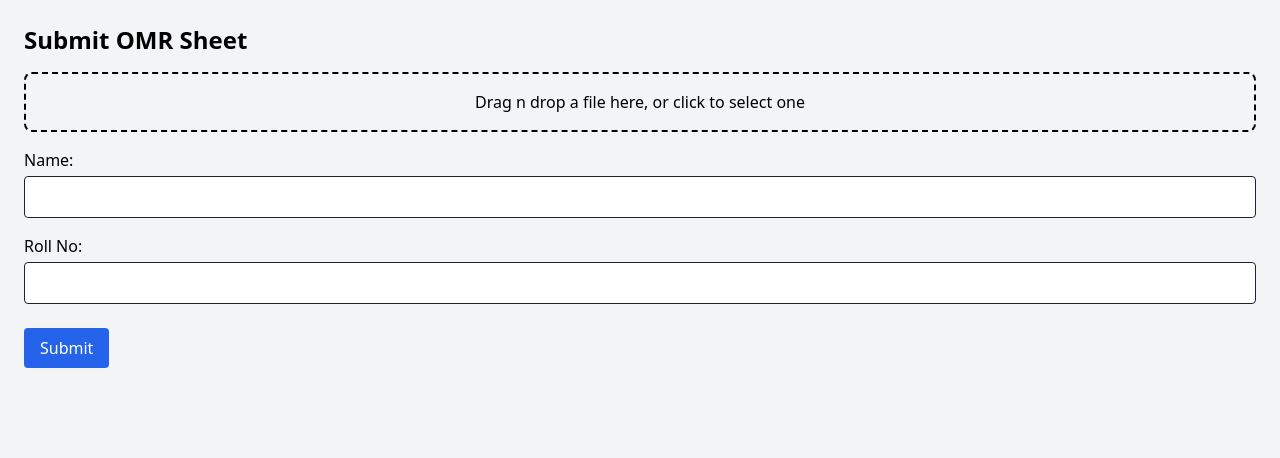
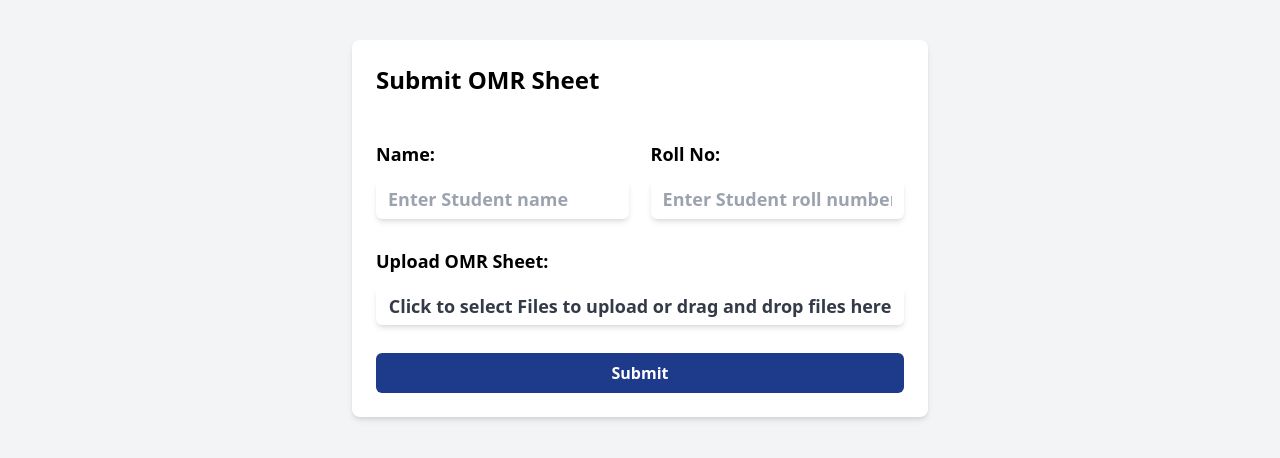
Before and after one commit to Kartikey2011yadav/EduWizTesting-Teacher-Portal, a React (Vite) app: page /submit in a window 1280 px wide. Shown: the top 458 px of the page. Built offline with nearby package versions, Linux system fonts and the light colour scheme.

Commit message:
Changed Dropzone And Submit Page UI

```diff
--- a/src/Components/DropzoneComponent.jsx
+++ b/src/Components/DropzoneComponent.jsx
@@ -1,68 +1,74 @@
-import { useCallback, useState } from 'react';
-import { useDropzone } from 'react-dropzone';
-import PropTypes from 'prop-types';
+import { useCallback, useState } from "react";
+import { useDropzone } from "react-dropzone";
+import PropTypes from "prop-types";
 
 function MyDropzone({ onFileDrop }) {
   const [uploadedFile, setUploadedFile] = useState(null); // State to store uploaded file
   const [previewUrl, setPreviewUrl] = useState(null); // State to store preview URL
   const [isUploading, setIsUploading] = useState(false); // State to track uploading status
 
-  const onDrop = useCallback((acceptedFiles) => {
+  const onDrop = useCallback(
+    (acceptedFiles) => {
       if (acceptedFiles.length) {
         const file = acceptedFiles[0]; // Get the first file
         const formData = new FormData();
-      formData.append('file', file); // Append the file to FormData
+        formData.append("file", file); // Append the file to FormData
 
         // Create a local URL for the image preview
-      if (file.type.startsWith('image/')) {
+        if (file.type.startsWith("image/")) {
           setPreviewUrl(URL.createObjectURL(file)); // Set image preview URL
         }
 
         setIsUploading(true); // Set uploading state to true
 
         // API call to the backend
-      fetch('http://localhost:5000/teacher/upload', {
-        method: 'POST',
+        fetch("http://localhost:5000/teacher/upload", {
+          method: "POST",
           body: formData,
         })
-      .then(response => {
+          .then((response) => {
             if (!response.ok) {
-          throw new Error('File upload failed');
+              throw new Error("File upload failed");
             }
             return response.json();
           })
-      .then(data => {
-        console.log('Response from server:', data);
+          .then((data) => {
+            console.log("Response from server:", data);
             setUploadedFile({ name: file.name, public_id: data.public_id }); // Store the uploaded file info
             onFileDrop(data); // Pass the response data to the parent component
           })
-      .catch(error => {
-        console.error('Error uploading the file:', error);
+          .catch((error) => {
+            console.error("Error uploading the file:", error);
             onFileDrop({}); // Indicate failure
           })
           .finally(() => {
             setIsUploading(false); // Set uploading state to false after the upload is finished
           });
       }
-  }, [onFileDrop]);
+    },
+    [onFileDrop]
+  );
 
   const cancelUpload = async () => {
     if (uploadedFile) {
       try {
-        const response = await fetch('http://localhost:5000/teacher/remove-file', {
-          method: 'POST',
+        const response = await fetch(
+          "http://localhost:5000/teacher/remove-file",
+          {
+            method: "POST",
             body: JSON.stringify({ public_id: uploadedFile.public_id }),
-          headers: { 'Content-Type': 'application/json' },
-        });
+            headers: { "Content-Type": "application/json" },
+          }
+        );
         const result = await response.json();
-        console.log('File removed:', result);
+        console.log("File removed:", result);
 
         // Reset the preview and uploaded file states
         setPreviewUrl(null); // Clear the preview URL
         setUploadedFile(null); // Clear the uploaded file state
         onFileDrop({}); // Notify parent of removal
       } catch (error) {
-        console.error('Error removing file:', error);
+        console.error("Error removing file:", error);
       }
     }
   };
@@ -74,30 +80,47 @@ function MyDropzone({ onFileDrop }) {
   });
 
   return (
-    <div>
+    <div className="flex flex-col h-fit w-full gap-6 items-center">
       <div
         {...getRootProps()}
-        className={`border-2 border-dashed flex flex-col items-center justify-center rounded-lg p-4 my-4 transition-colors
-                    ${isDragActive ? 'border-blue-500 bg-blue-50' : 'border-gray-300'}`}
+        className={`flex flex-col text-center w-full px-3 py-2 dark:bg-input-dark dark:text-white dark:shadow-white/10 border-none rounded-md shadow-md text-graydark focus:outline-none focus:ring-1 focus:ring-primary appearance-none leading-tight focus:shadow-outline items-center justify-center cursor-pointer
+                    ${
+                      isDragActive
+                        ? "border-blue-500 bg-blue-50"
+                        : "border-gray-300"
+                    }`}
       >
         <input {...getInputProps()} />
         {isUploading ? (
-          <p className="text-gray-700">Uploading, please wait...</p>
+          <p className="text-graydark dark:text-[#949a9f]">
+            Uploading, please wait...
+          </p>
         ) : uploadedFile ? (
-          <p className="text-gray-700">Uploaded: {uploadedFile.name}</p>
+          <p className="text-graydark dark:text-[#949a9f]">
+            Uploaded: {uploadedFile.name}
+          </p>
         ) : isDragActive ? (
           <p className="text-blue-600">Drop the files here ...</p>
         ) : (
-          <p className="text-gray-700">Drag n drop a file here, or click to select one</p>
+          <p className="text-graydark dark:text-[#949a9f]">
+            Click to select Files to upload or drag and drop files here
+          </p>
         )}
         {previewUrl && (
           <div className="my-4">
-            <img src={previewUrl} alt="Preview" className="w-48 h-48 object-contain rounded" />
+            <img
+              src={previewUrl}
+              alt="Preview"
+              className="w-48 h-48 object-contain rounded"
+            />
           </div>
         )}
       </div>
       {uploadedFile && (
-        <button onClick={cancelUpload} className="bg-red-500 text-white px-4 py-2 rounded">
+        <button
+          onClick={cancelUpload}
+          className="bg-red-500  text-white px-4 py-2 rounded"
+        >
           Cancel Upload
         </button>
       )}
--- a/src/Submit/SubmitPage.jsx
+++ b/src/Submit/SubmitPage.jsx
@@ -1,17 +1,15 @@
-import { useState } from 'react';
-import { useNavigate } from 'react-router-dom';
-import { dummyData } from '../UploadOMR/UploadOmr';
-import MyDropzone from '../Components/DropzoneComponent';
-
-
+import { useState } from "react";
+import { useNavigate } from "react-router-dom";
+import { dummyData } from "../UploadOMR/UploadOmr";
+import MyDropzone from "../Components/DropzoneComponent";
 
 const SubmitPage = () => {
-  const [name, setName] = useState('');
-  const [rollNo, setRollNo] = useState('');
+  const [name, setName] = useState("");
+  const [rollNo, setRollNo] = useState("");
   const [filelink, setFilelink] = useState(null);
   const navigate = useNavigate();
   const [setUploadedFileUrl] = useState(null);
-  const [ setUploadError] = useState(null);
+  const [setUploadError] = useState(null);
 
   const handleFileDrop = (data) => {
     setFilelink(data);
@@ -19,67 +17,81 @@ const SubmitPage = () => {
       setUploadedFileUrl(data.url);
       setUploadError(null);
     } else {
-      setUploadError('File upload failed, please try again.');
+      setUploadError("File upload failed, please try again.");
     }
   };
 
   const handleSubmit = async (e) => {
     e.preventDefault();
     const formData = new FormData();
-    formData.append('name', name);
-    formData.append('rollNo', rollNo);
-    formData.append('file', filelink);
+    formData.append("name", name);
+    formData.append("rollNo", rollNo);
+    formData.append("file", filelink);
     dummyData.push({ name, rollNo, fileLink: filelink.name });
     // Example API call (replace with your actual API)
     // await api.post('/upload', formData);
 
-    navigate('/');
+    navigate("/");
   };
 
   return (
-    <div className="p-6">
+    <div
+      className="
+    max-w-xl mx-auto mt-10 p-6 bg-container-light dark:bg-container-dark shadow-md rounded-lg transition-all duration-500"
+    >
       <h1 className="text-2xl font-bold mb-4">Submit OMR Sheet</h1>
-      <form onSubmit={handleSubmit} className="space-y-4">
+      <form onSubmit={handleSubmit} className="space-y-4 flex flex-col gap-3">
+        <div>
+          <div className="flex justify-between my-7">
+            <div className="w-[48%]">
+              <label className="flex flex-col gap-3 dark:text-white text-wrap text-lg w-full font-semibold">
+                Name:
+                <input
+                  type="text"
+                  value={name}
+                  placeholder="Enter Student name"
+                  onChange={(e) => setName(e.target.value)}
+                  required
+                  className="w-full px-3 py-2 dark:bg-input-dark dark:text-white dark:shadow-white/10 border-none rounded-md shadow-md text-graydark focus:outline-none focus:ring-1 focus:ring-primary appearance-none leading-tight focus:shadow-outline"
+                />
+              </label>
+            </div>
+            <div className="w-[48%]">
+              <label className="flex flex-col gap-3 dark:text-white text-lg w-full font-semibold">
+                Roll No:
+                <input
+                  type="text"
+                  value={rollNo}
+                  placeholder="Enter Student roll number"
+                  onChange={(e) => setRollNo(e.target.value)}
+                  required
+                  className="w-full px-3 py-2 dark:bg-input-dark dark:text-white dark:shadow-white/10 border-none rounded-md shadow-md text-graydark focus:outline-none focus:ring-1 focus:ring-primary appearance-none leading-tight focus:shadow-outline"
+                />
+              </label>
+            </div>
+          </div>
+          <div>
+            <label className="flex flex-col gap-3 dark:text-white text-wrap text-lg w-full font-semibold">
+              Upload OMR Sheet:
               <MyDropzone onDrop={handleFileDrop}>
                 {({ getRootProps, getInputProps }) => (
                   <section className="dropzone">
-              <div
-                {...getRootProps()}
-                className="border-dashed border-2 border-gray-300 p-4 text-center rounded hover:bg-gray-100 cursor-pointer"
-              >
+                    <div {...getRootProps()}>
                       <input {...getInputProps()} />
-                <p>Drag n drop some files here, or click to select files</p>
+                      <p>
+                        Drag n drop some files here, or click to select files
+                      </p>
                     </div>
                   </section>
                 )}
               </MyDropzone>
-        <div>
-          <label className="block mb-2">
-            Name:
-            <input
-              type="text"
-              value={name}
-              onChange={(e) => setName(e.target.value)}
-              required
-              className="mt-1 block w-full border border-gray-300 text-black rounded p-2"
-            />
             </label>
           </div>
-        <div>
-          <label className="block mb-2">
-            Roll No:
-            <input
-              type="text"
-              value={rollNo}
-              onChange={(e) => setRollNo(e.target.value)}
-              required
-              className="mt-1 block w-full border border-gray-300 rounded p-2 text-black"
-            />
-          </label>
         </div>
         <button
-          type="submit" onSubmit={handleSubmit}
-          className="px-4 py-2 bg-blue-600 text-white rounded hover:bg-blue-700"
+          type="submit"
+          onSubmit={handleSubmit}
+          className="w-full bg-primary-light dark:bg-primary-dark hover:bg-hover-light dark:hover:bg-hover-dark transition text-white font-bold py-2 px-4 rounded-md"
         >
           Submit
         </button>
```
Lines whose indentation alone changed are shown as unchanged.
